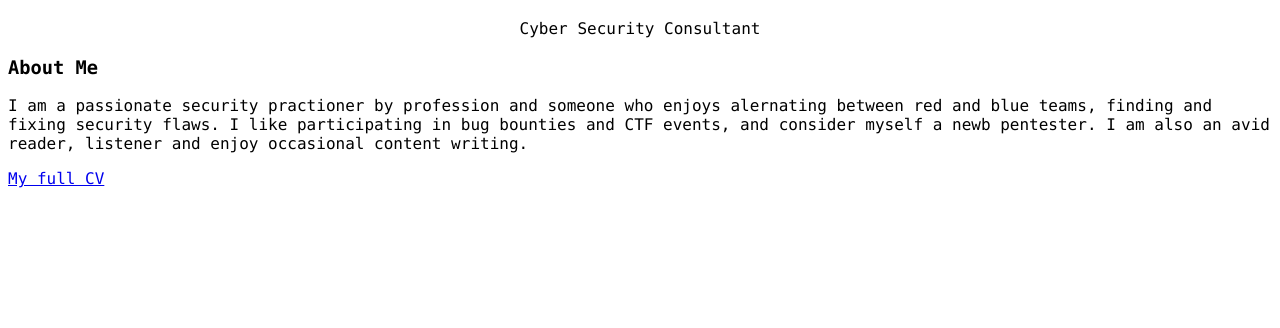
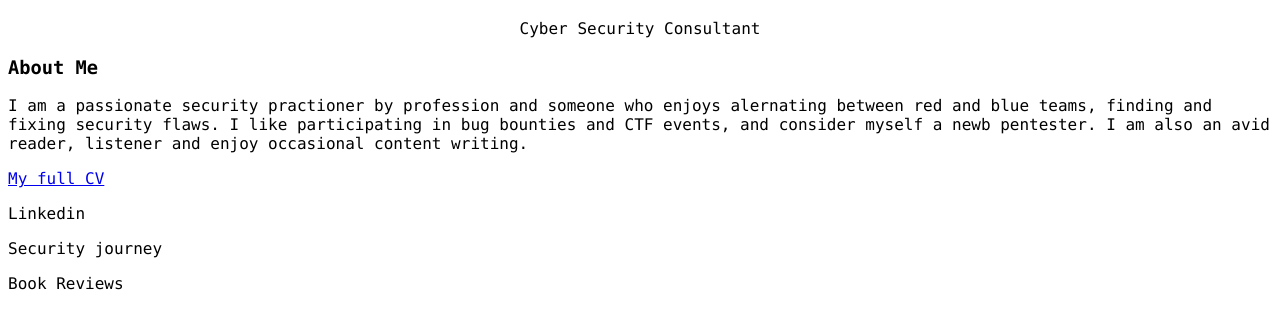
Before and after one commit to ElavarasiNatarajan/ElavarasiNatarajan.github.io, a plain HTML site: page index.html in a window 1280 px wide. Shown: the part 62-390 px from the top of the page. Drawn offline with Linux system fonts and the light colour scheme.

Commit message:
Update index.html

```diff
--- a/index.html
+++ b/index.html
@@ -2,7 +2,6 @@
 <html>
 <head>
 <style>
-<title>Elavarasi Natarajan</title>
 body {
   position: relative;
   background-image: url(.jpeg);
@@ -10,6 +9,7 @@ body {
   background-size: 100% 100vh;
 }
 </style>
+<title>Elavarasi Natarajan</title>
 </head>
 <body style="font-family: monaco">
 <h1 align="center">Elavarasi Natarajan</h1>
@@ -17,5 +17,8 @@ body {
 <h3>About Me</h3>
 <p>I am a passionate security practioner by profession and someone who enjoys alernating between red and blue teams, finding and fixing security flaws. I like participating in bug bounties and CTF events, and consider myself a newb pentester. I am also an avid reader, listener and enjoy occasional content writing. </p>
 <a href="resume.pdf" target = "_blank">My full CV</a>
+<p>Linkedin</p>
+<p>Security journey</p>
+<p>Book Reviews</p>
 </body>
 </html>
```
